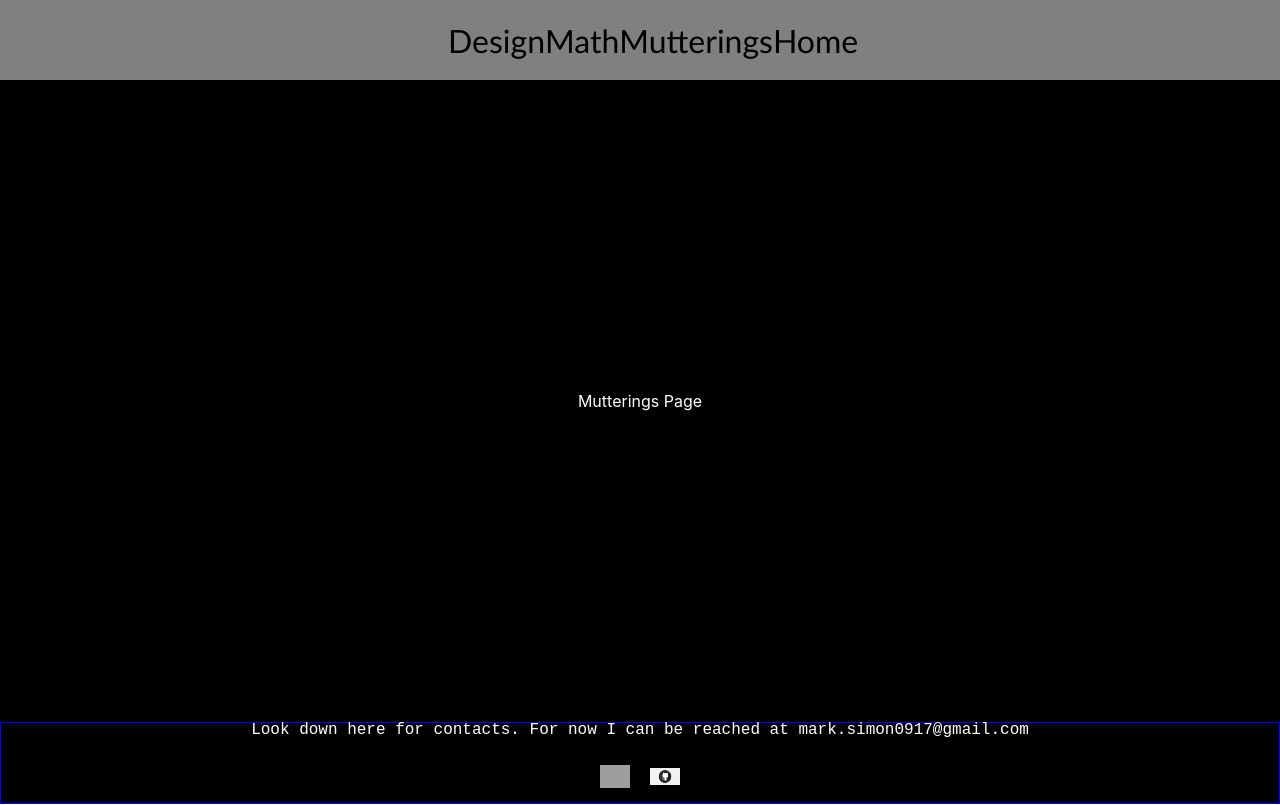
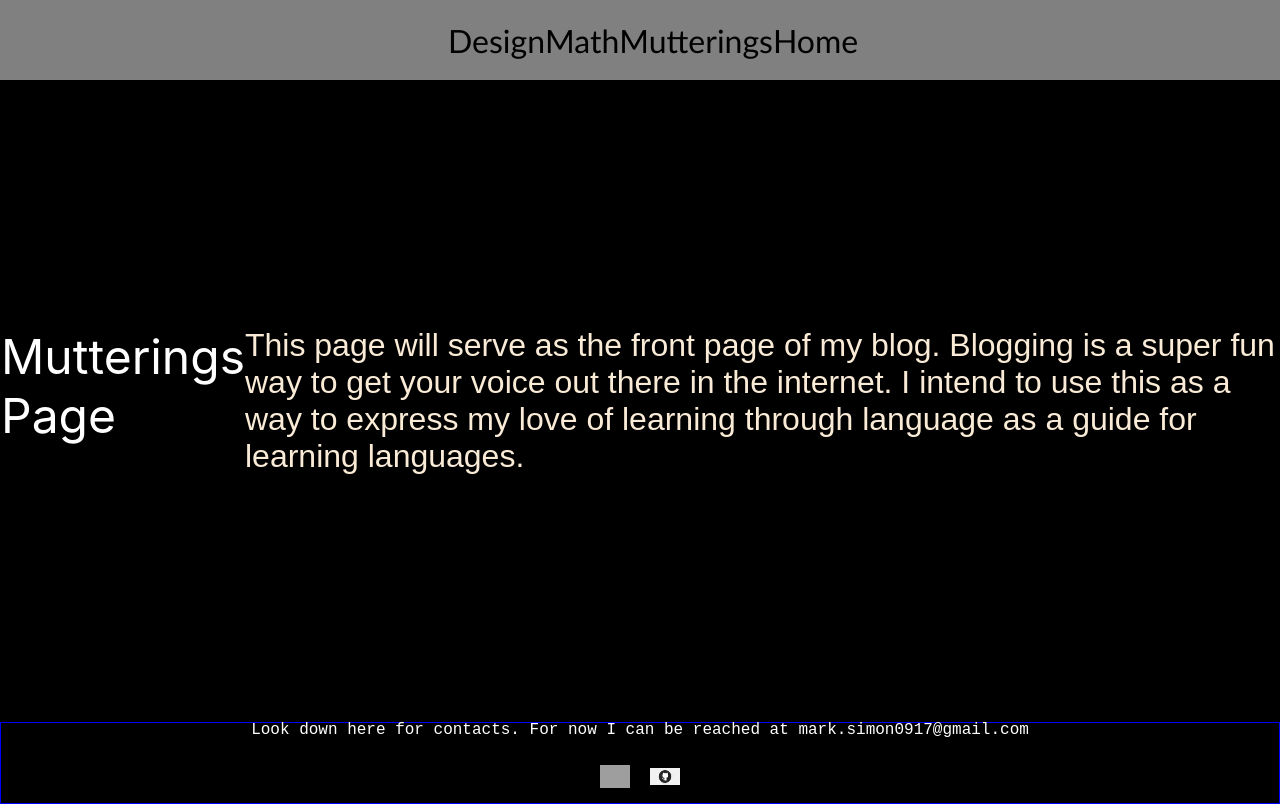
Before and after one commit to markgsimon/website, a React (Create React App) app: page /Mutterings in a window 1280 px wide. Built offline with nearby package versions, Linux system fonts and the light colour scheme; grey boxes are pictures that could not be loaded.

Commit message:
added mutterings page basic description

```diff
--- a/src/pages/Mutterings/index.js
+++ b/src/pages/Mutterings/index.js
@@ -2,14 +2,21 @@ import React from 'react'
 
 
 import {
-
+  Text,
+  Body
 } from "./styles"
 import PageWrapper from '../PageWrapper';
 
 const Mutterings = (props) => {
   return (
     <PageWrapper>
-        <div style = {{color: "white"}}>Mutterings Page</div>
+      <Body>
+        <div style = {{color: "white", fontSize: "3em"}}>Mutterings Page</div>
+        <Text> This page will serve as the front page of my blog. Blogging is a super fun way to get your
+          voice out there in the internet. I intend to use this as a way to express
+          my love of learning through language as a guide for learning languages.
+        </Text>
+      </Body>
     </PageWrapper>
   )
 }
--- a/src/pages/Mutterings/styles.js
+++ b/src/pages/Mutterings/styles.js
@@ -1 +1,14 @@
 import styled from "styled-components";
+
+export const Text = styled.div`
+    color: antiquewhite;
+    font-family: sans-serif;
+    font-size: 2em;
+`;
+
+export const Body = styled.div`
+
+    display: flex;
+    flex-direction: row;
+
+`;
```
